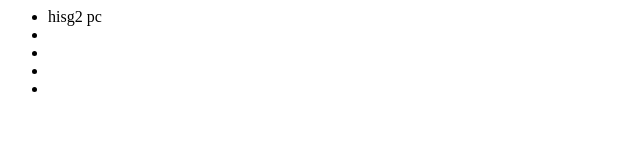
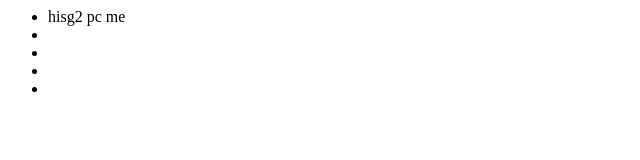
Before and after one commit to billyGit9102/my-first-test, a plain HTML site: page index.html in a window 1280 px wide. Shown: the full height of the page, 0-640 px from the left. Drawn offline with Linux system fonts and the light colour scheme.

Commit message:
modify first

```diff
--- a/index.html
+++ b/index.html
@@ -2,7 +2,7 @@
     <body>
         <div>
             <ul>
-                <li>hisg2 pc</li>
+                <li>hisg2 pc me</li>
                 <li></li>
                 <li></li>
                 <li></li>
```
